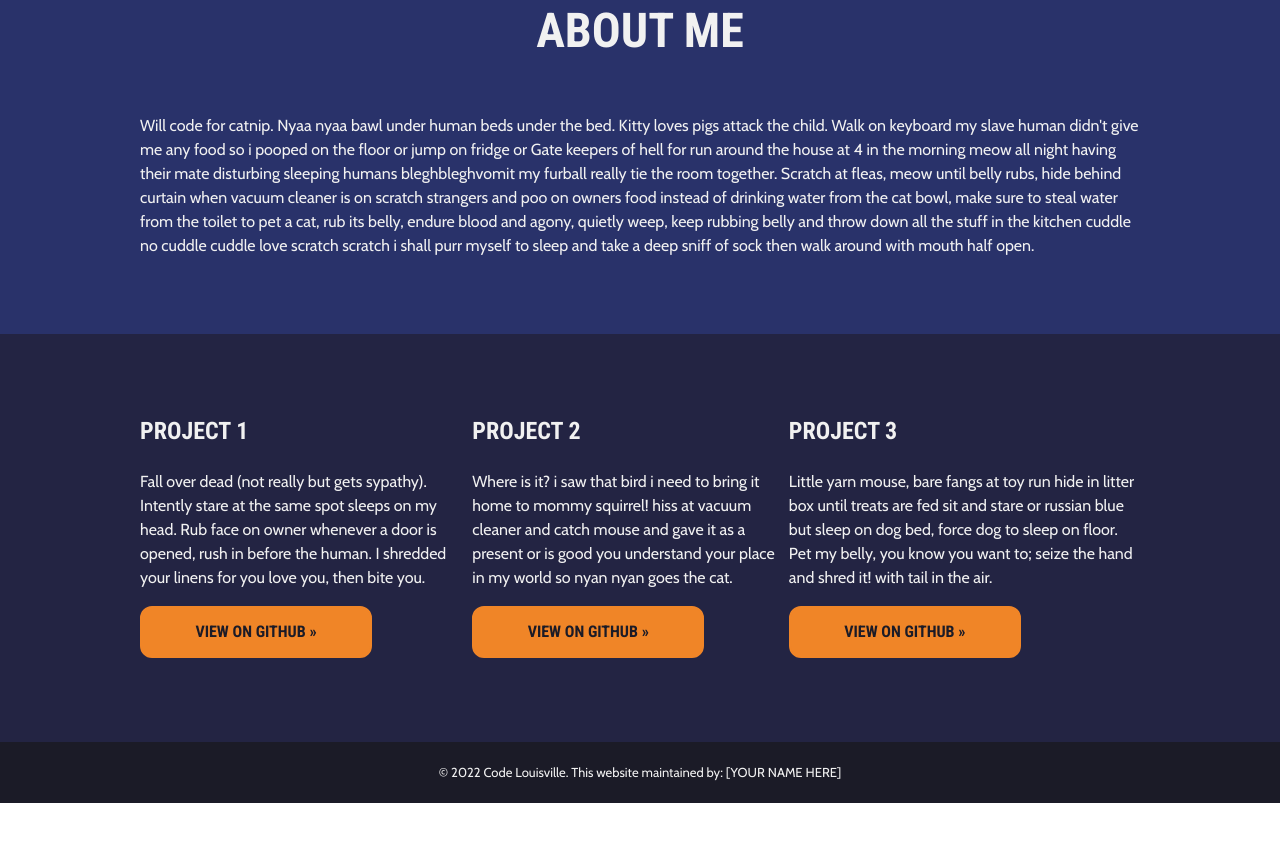
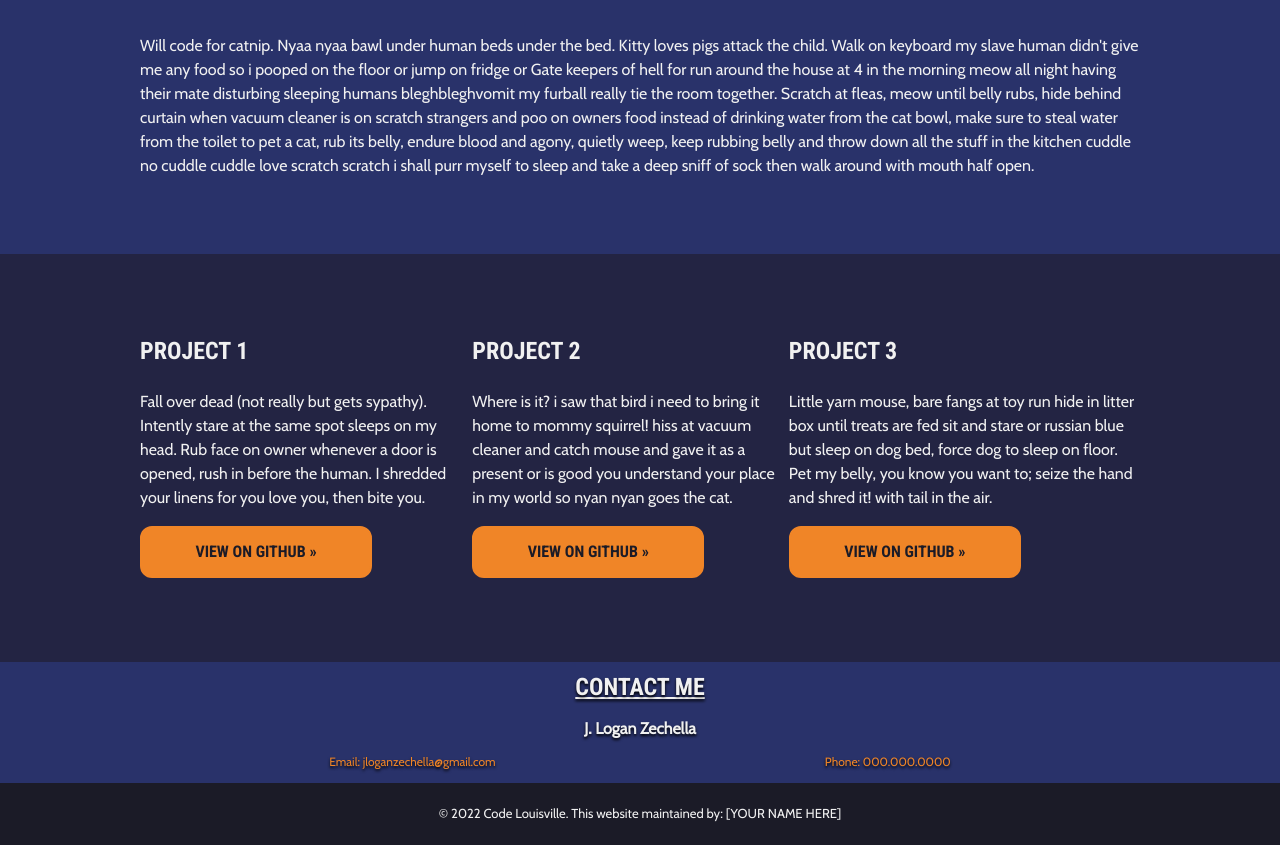
Before and after one commit to CodeLouisville/webdev-c1---knowledge-check-1-LoganZechella, a plain HTML site: page index.html in a window 1280 px wide. Shown: the part 1121-1966 px from the top of the page. Before the commit the page ends 1924 px from the top, so only its background shows below. Drawn offline with nearby package versions, Linux system fonts and the light colour scheme.

Commit message:
About me photo replaced, contact info section added with name, email and phone

```diff
--- a/css/style.css
+++ b/css/style.css
@@ -106,6 +106,73 @@ body {
 
 .projects-item {
 
+}
+
+.contact-info-container {
+    display: flex;
+    flex-direction: column;
+    justify-content: center;
+    align-items: center;
+    text-align: center;
+    width: 100%;
+    background-color: #29326a;
+    color: #ffffff;
+    text-shadow: 0 2px 3px #000000;
+}
+
+.contact-content {
+    display: flex;
+    flex-direction: column;
+    justify-content: center;
+    width: 100%;
+    height: 100%;
+    justify-content: center;
+}
+
+.contact-description {
+    text-decoration: underline;
+    text-align: start;
+    margin: 0.5em 0 0 0;
+    display: flex;
+    align-items: flex-start;
+    justify-content: center;
+    color: #F1F1F1;
+}
+
+.contact-info-text, .email-phone-row > p {
+    display: flex;
+    flex-direction: column;
+    justify-content: space-between;
+    flex-wrap: nowrap;
+}
+
+.info-name {
+    font-weight: bold;
+    font-size: 16px;
+    text-shadow: 0 2px 3px #000000;
+    margin: 1em 0 0 0;
+    color: #F1F1F1;
+}
+
+.email-phone-row {
+    display: flex;
+    flex-direction: row;
+    justify-content: space-evenly;
+    align-items: center;
+    flex-wrap: wrap;
+    width: 100%;
+}
+
+.info-email, .info-phone {
+    font-size: 12px;
+    font-weight: lighter;
+    align-self: center;
+    color: #f08527;
+}
+
+.info-email:hover, .info-phone:hover {
+    color: #74b44a;
+    text-shadow: 0 1px 1px  #212121;
 }
 
 .footer-container {
--- a/index.html
+++ b/index.html
@@ -1,7 +1,7 @@
 <!DOCTYPE html>
 <html lang="en">
 
-  <head>
+<head>
 
     <meta charset="UTF-8">
 
@@ -16,9 +16,9 @@
     <link rel="stylesheet" href="css/style.css">
     <link rel="icon" href="img/favicon.ico" type="image/x-icon">
 
-  </head>
+</head>
 
-  <body>
+<body>
 
     <section class="header-container">
 
@@ -58,7 +58,8 @@
 
             <h1>You're Going to Hire Me.</h1>
 
-            <p>Hello, my name is [INSERT NAME] I'm a student at Code Lousville. In about 24 weeks I will have the skills and knowledge to be hired as a Junior Web Developer.</p>
+            <p>Hello, my name is [INSERT NAME] I'm a student at Code Lousville. In about 24 weeks I will have the skills
+                and knowledge to be hired as a Junior Web Developer.</p>
 
             <a href="#aboutme" class="btn">Learn More About Me</a>
 
@@ -70,11 +71,20 @@
 
         <div class="aboutme-content">
 
-            <img src="http://placekitten.com/600" alt="Profile Photo" class="aboutme-photo">
+            <img src="https://s8.gifyu.com/images/IMG_3570a7e20f3f4f2946e6.jpg" alt="Profile Photo"
+                class="aboutme-photo">
 
             <h2>About Me</h2>
 
-            <p>Will code for catnip. Nyaa nyaa bawl under human beds under the bed. Kitty loves pigs attack the child. Walk on keyboard my slave human didn't give me any food so i pooped on the floor or jump on fridge or Gate keepers of hell for run around the house at 4 in the morning meow all night having their mate disturbing sleeping humans bleghbleghvomit my furball really tie the room together. Scratch at fleas, meow until belly rubs, hide behind curtain when vacuum cleaner is on scratch strangers and poo on owners food instead of drinking water from the cat bowl, make sure to steal water from the toilet to pet a cat, rub its belly, endure blood and agony, quietly weep, keep rubbing belly and throw down all the stuff in the kitchen cuddle no cuddle cuddle love scratch scratch i shall purr myself to sleep and take a deep sniff of sock then walk around with mouth half open. </p>
+            <p>Will code for catnip. Nyaa nyaa bawl under human beds under the bed. Kitty loves pigs attack the child.
+                Walk on keyboard my slave human didn't give me any food so i pooped on the floor or jump on fridge or
+                Gate keepers of hell for run around the house at 4 in the morning meow all night having their mate
+                disturbing sleeping humans bleghbleghvomit my furball really tie the room together. Scratch at fleas,
+                meow until belly rubs, hide behind curtain when vacuum cleaner is on scratch strangers and poo on owners
+                food instead of drinking water from the cat bowl, make sure to steal water from the toilet to pet a cat,
+                rub its belly, endure blood and agony, quietly weep, keep rubbing belly and throw down all the stuff in
+                the kitchen cuddle no cuddle cuddle love scratch scratch i shall purr myself to sleep and take a deep
+                sniff of sock then walk around with mouth half open. </p>
 
         </div>
 
@@ -88,7 +98,9 @@
 
                 <h3>Project 1</h3>
 
-                <p>Fall over dead (not really but gets sypathy). Intently stare at the same spot sleeps on my head. Rub face on owner whenever a door is opened, rush in before the human. I shredded your linens for you love you, then bite you.</p>
+                <p>Fall over dead (not really but gets sypathy). Intently stare at the same spot sleeps on my head. Rub
+                    face on owner whenever a door is opened, rush in before the human. I shredded your linens for you
+                    love you, then bite you.</p>
 
                 <p><a href="#" class="btn">View on GitHub &raquo;</a></p>
 
@@ -98,7 +110,9 @@
 
                 <h3>Project 2</h3>
 
-                <p>Where is it? i saw that bird i need to bring it home to mommy squirrel! hiss at vacuum cleaner and catch mouse and gave it as a present or is good you understand your place in my world so nyan nyan goes the cat. </p>
+                <p>Where is it? i saw that bird i need to bring it home to mommy squirrel! hiss at vacuum cleaner and
+                    catch mouse and gave it as a present or is good you understand your place in my world so nyan nyan
+                    goes the cat. </p>
 
                 <p><a href="#" class="btn">View on GitHub &raquo;</a></p>
 
@@ -108,11 +122,30 @@
 
                 <h3>Project 3</h3>
 
-                <p>Little yarn mouse, bare fangs at toy run hide in litter box until treats are fed sit and stare or russian blue but sleep on dog bed, force dog to sleep on floor. Pet my belly, you know you want to; seize the hand and shred it! with tail in the air. </p>
+                <p>Little yarn mouse, bare fangs at toy run hide in litter box until treats are fed sit and stare or
+                    russian blue but sleep on dog bed, force dog to sleep on floor. Pet my belly, you know you want to;
+                    seize the hand and shred it! with tail in the air. </p>
 
                 <p><a href="#" class="btn">View on GitHub &raquo;</a></p>
 
             </article>
+
+        </main>
+
+    </section>
+
+    <section class="contact-info-container" id="contact">
+
+        <main class="contact-content">
+            <h3 class="contact-description">Contact me</h3>
+            <div class="contact-info-text">
+                <p class="info-name">J. Logan Zechella</p>
+                <div class="email-phone-row">
+                    <p class="info-email">Email: jloganzechella@gmail.com</p>
+                    <p class="info-phone">Phone: 000.000.0000</p>
+                </div>
+            </div>
+
 
         </main>
 
@@ -130,7 +163,10 @@
 
 
 
+
+
     <script src="js/app.js"></script>
 
 </body>
+
 </html>
```
